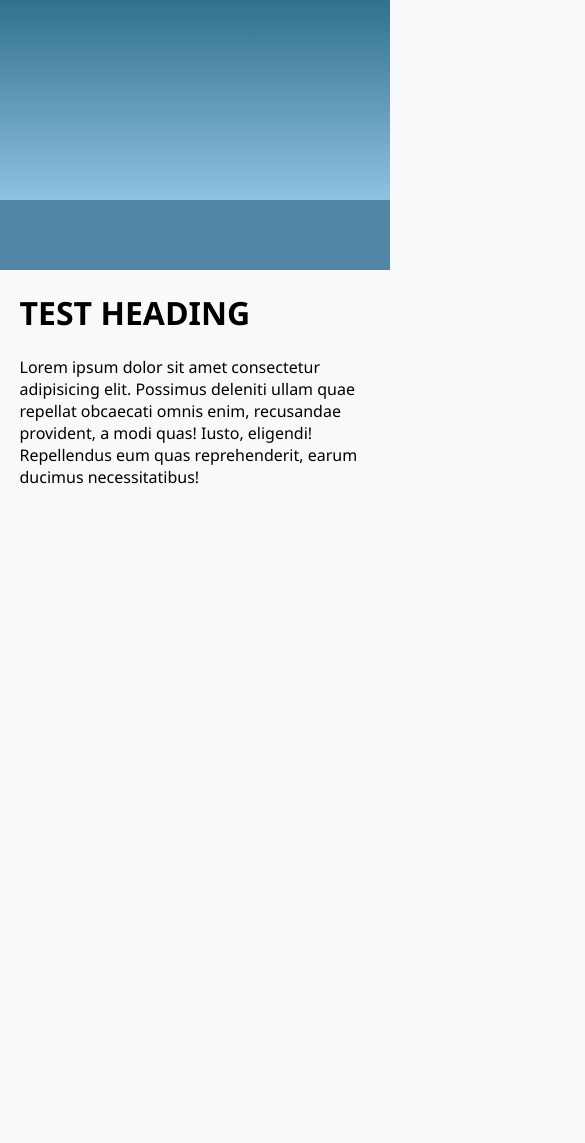
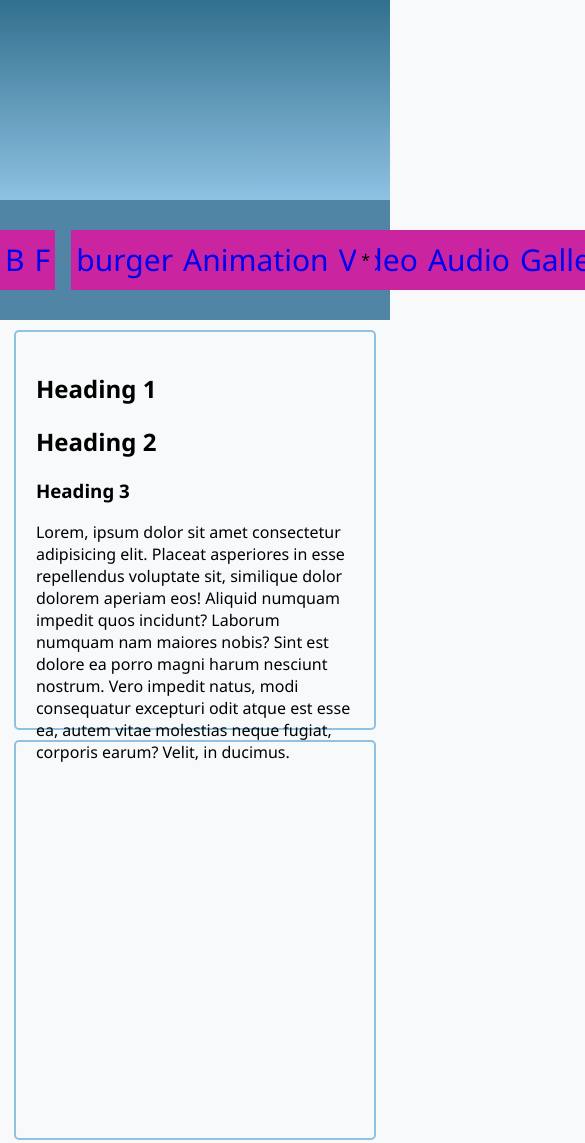
Before and after one commit to Richie-1876/assignment, a plain HTML site: page index.html in a window 390 px wide. Shown: the top 1143 px of the page, 585 px wide, since content can reach past the window. Drawn offline with Linux system fonts and the light colour scheme; a script that the page names is missing.

Commit message:
added sections for all required tasks and used flexbox to create  the basic nav bar layout keeping in mind the layout required for mobile

```diff
--- a/css/style.css
+++ b/css/style.css
@@ -1,59 +1,128 @@
+/*******************************************
+                GLOBAL STYLES
+*******************************************/
 * {
   box-sizing: border-box;
 }
+html {
+  scroll-behavior: smooth;
+}
 /*******************************************
 ROOT ELEMENT OF THE DOCUMENT (HTML ELEMENT)
-CSS VARIABLES
+*********** CSS VARIABLES *****************
 *******************************************/
 :root {
+  /* COLORS */
   --header-color1: #31708e;
   --header-color2: #8fc1e3;
   --footer-color1: #8fc1e3;
   --footer-color2: #31708e;
   --main-font-color: Black;
-  --border-color1: #8fc1e3`;
-  --border-color2: blue;
+  --border-color1: #8fc1e3;
+  --border-color2: #31708e;
   --body-color: #f7f9fb;
+  --main-nav: #5085a5;
+  /* FONTS */
   --font1: "Segoe UI", Tahoma, Geneva, Verdana, sans-serif;
   --font2: "Arial";
-  --main-nav: #5085a5;
 }
 body {
   background-color: var(--body-color);
   margin: 0;
 }
+/* #wrapper {
+  min-width: 300px;
+} */
 /*******************************************
-                HEADER
+              HEADER
 *******************************************/
 #page-header {
   height: 200px;
-  background-image: linear-gradient(var(--header-color1), var(--header-color2));
+  background: linear-gradient(var(--header-color1), var(--header-color2));
 }
 /*******************************************
                 NAV
 *******************************************/
 #main-nav {
-  height: 70px;
+  display: flex;
+  /* height: 70px; */
   background-color: var(--main-nav);
   position: -webkit-sticky; /* Safari */
   position: sticky;
   top: 0;
+  justify-content: space-between;
+  align-items: center;
 }
+#nav-left {
+  width: 80%;
+  display: flex;
+  justify-content: space-around;
+  align-items: center;
+  font-size: 30px;
+}
+#nav-left > ul {
+  display: flex;
+  justify-content: space-around;
+  width: 90%;
+}
+#nav-left li {
+  list-style-type: none;
+}
+#back-forward-btns {
+  display: flex;
+  justify-content: space-around;
+  width: 10%;
+}
+
+#main-nav a {
+  display: block;
+  padding: 5px;
+  background-color: #ca24a1;
+  text-decoration: none;
+  font-family: var(--font1);
+  line-height: 50px;
+}
+
+#nav-right {
+  padding: 15px;
+}
+
 /*******************************************
                 MAIN CONTENT
 *******************************************/
 #main-content {
-  height: 2000px;
   width: 90%;
   margin: 0 auto;
-  border: 2px solid var(--border-color1);
   color: var(--main-font-color);
   font-family: var(--font1);
 }
+.main-section {
+  border: 2px solid var(--border-color1);
+  height: 400px;
+  padding: 20px;
+  margin: 10px;
+  border-radius: 5px;
+}
+
 /*******************************************
                 FOOTER
 *******************************************/
 #page-footer {
   height: 200px;
-  background-image: linear-gradient(var(--footer-color1), var(--footer-color2));
+  background: linear-gradient(var(--footer-color1), var(--footer-color2));
 }
+/*******************************************
+                MEDIA QUERIES
+*******************************************/
+/* CSS to be applied for a screen width up to 768px*/
+@media screen and (max-width: 768px) {
+  #main-content {
+    width: 98%;
+  }
+} /*end of 788px media query*/
+/* CSS to be applied for a screen width up to 300px*/
+@media screen and (max-width: 300px) {
+  #main-content {
+    width: 100%;
+  }
+} /*end of 300px media query*/
--- a/index.html
+++ b/index.html
@@ -11,16 +11,55 @@
     <div id="wrapper">
       <header id="page-header"></header>
       <!--end of page-header-->
-      <nav id="main-nav"></nav>
+      <nav id="main-nav">
+        <div id="nav-left">
+          <div id="back-forward-btns">
+            <a href="#">B</a>
+            <a href="#">F</a>
+          </div>
+          <ul>
+            <li><a href="#">burger</a></li>
+            <li><a href="#animation-section">Animation</a></li>
+            <li><a href="#video-section">Video</a></li>
+            <li><a href="#audio-section">Audio</a></li>
+            <li><a href="#gallery-section">Gallery</a></li>
+            <li><a href="#form-section">Form</a></li>
+            <li><a href="#location-section">Location</a></li>
+          </ul>
+        </div>
+        <!--end of nav-left-->
+        <div id="nav-right">
+          <a>*</a>
+        </div>
+        <!--end of nav-right-->
+      </nav>
       <!--end of main-nav-->
       <main id="main-content">
-        <h1>TEST HEADING</h1>
-        <p>
-          Lorem ipsum dolor sit amet consectetur adipisicing elit. Possimus
-          deleniti ullam quae repellat obcaecati omnis enim, recusandae
-          provident, a modi quas! Iusto, eligendi! Repellendus eum quas
-          reprehenderit, earum ducimus necessitatibus!
-        </p>
+        <section id="animation-section" class="main-section">
+          <h1>Heading 1</h1>
+          <h2>Heading 2</h2>
+          <h3>Heading 3</h3>
+          <p>
+            Lorem, ipsum dolor sit amet consectetur adipisicing elit. Placeat
+            asperiores in esse repellendus voluptate sit, similique dolor
+            dolorem aperiam eos! Aliquid numquam impedit quos incidunt? Laborum
+            numquam nam maiores nobis? Sint est dolore ea porro magni harum
+            nesciunt nostrum. Vero impedit natus, modi consequatur excepturi
+            odit atque est esse ea, autem vitae molestias neque fugiat, corporis
+            earum? Velit, in ducimus.
+          </p>
+        </section>
+        <!--end of animation section-->
+        <section id="video-section" class="main-section"></section>
+        <!--end of video section-->
+        <section id="audio-section" class="main-section"></section>
+        <!--end of audio section-->
+        <section id="gallery-section" class="main-section"></section>
+        <!--end of gallery section-->
+        <section id="form-section" class="main-section"></section>
+        <!--end of form section-->
+        <section id="location-section" class="main-section"></section>
+        <!--end of form section-->
       </main>
       <!--end of main-content-->
       <footer id="page-footer"></footer>
```
